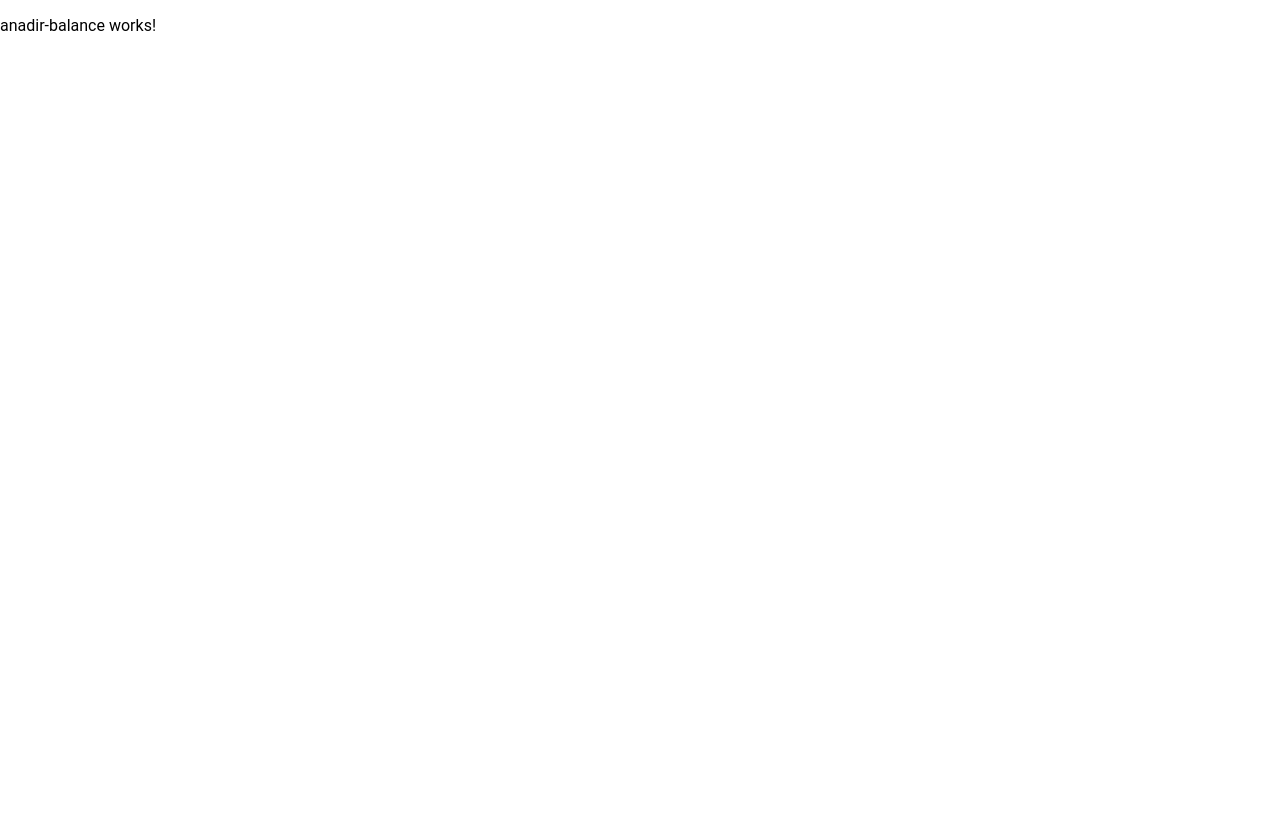
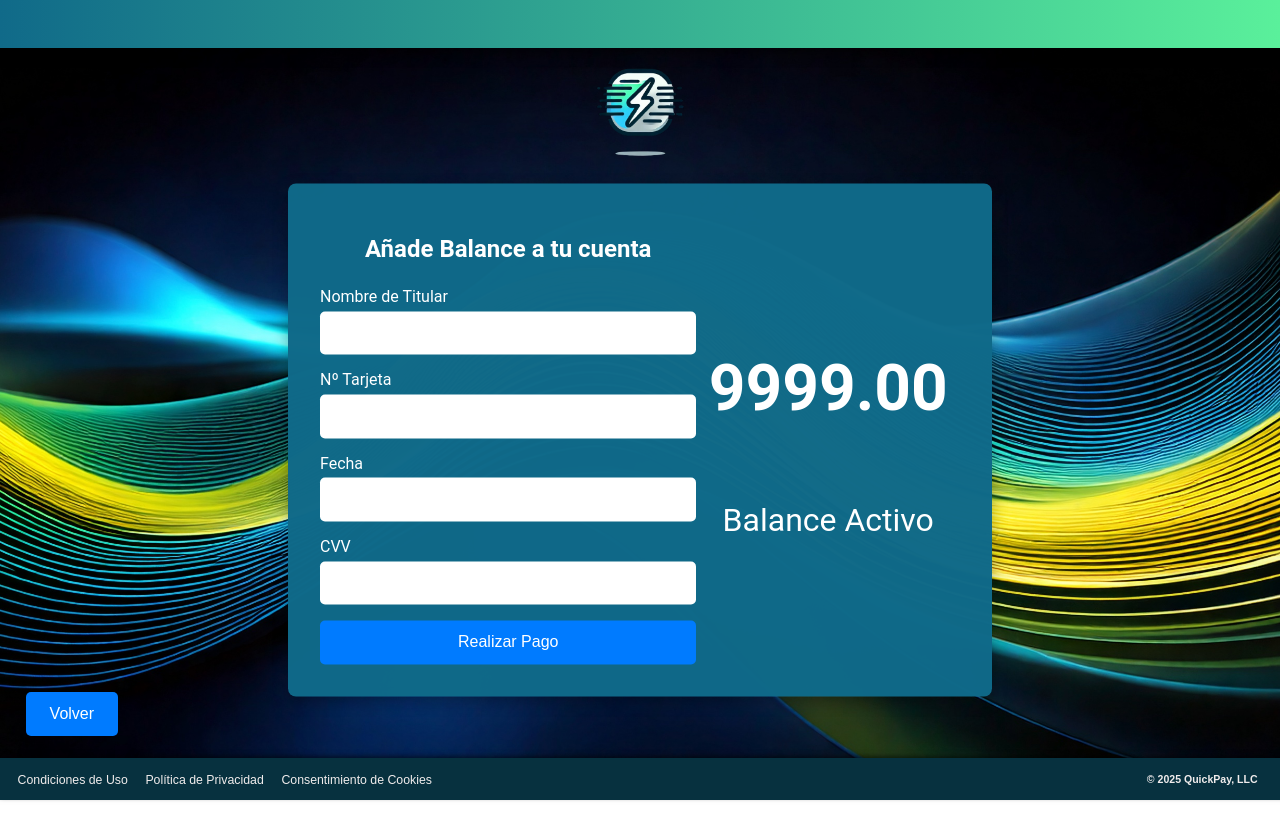
Before and after one commit to LuisFernandezMedina/WebDevFront, an Angular app in the folder QuickPay/: page /anadir-balance in a window 1280 px wide. Built offline with nearby package versions, Linux system fonts and the light colour scheme.

Commit message:
Ventana añadir balance

```diff
--- a/QuickPay/src/app/anadir-balance/anadir-balance.component.css
+++ b/QuickPay/src/app/anadir-balance/anadir-balance.component.css
@@ -0,0 +1,120 @@
+.container {
+    position: relative;
+    min-height: 100vh;
+    display: flex;
+    justify-content: center;
+    align-items: center;
+    padding-top: 0%;
+    background: url('/assets/images/background2.jpg') no-repeat center center;
+    background-size: cover;
+}
+
+.balance-container {
+    display: flex;
+    justify-content: space-between;
+    align-items: center;
+    width: 50vw;
+    max-width: 700px;
+    background-color: rgba(16, 106, 137, 0.99);
+    padding: 2rem;
+    border-radius: 8px;
+    box-shadow: 0 5px 15px rgba(0, 0, 0, 0.3);
+    position: absolute;
+    top: 55%;
+    left: 50%;
+    transform: translate(-50%, -50%);
+
+}
+
+.form-container {
+    flex: 1;
+    display: flex;
+    flex-direction: column;
+}
+
+h2 {
+    color: white;
+    text-align: center;
+    margin-bottom: 1.5rem;
+}
+
+.input-group {
+    display: flex;
+    flex-direction: column;
+    margin-bottom: 1rem;
+}
+
+.input-group label {
+    color: white;
+    font-size: 1rem;
+    margin-bottom: 0.3rem;
+}
+
+.input-group input {
+    padding: 0.8rem;
+    border: none;
+    border-radius: 5px;
+    font-size: 1rem;
+}
+
+.password-box {
+    position: relative;
+}
+
+.toggle-password {
+    position: absolute;
+    right: 10px;
+    top: 50%;
+    transform: translateY(-50%);
+    cursor: pointer;
+    color: white;
+    font-size: 0.9rem;
+    font-weight: bold;
+}
+
+.btn {
+    width: 100%;
+    background-color: #007bff;
+    border: none;
+    padding: 0.8rem;
+    border-radius: 5px;
+    color: white;
+    font-size: 1rem;
+    cursor: pointer;
+}
+
+.btn:hover {
+    background-color: #0056b3;
+}
+
+.balance-info {
+    flex: 0.7;
+    text-align: center;
+    color: white;
+    font-size: 2rem;
+    display: flex;
+    flex-direction: column;
+    justify-content: center;
+    align-items: center;
+}
+
+.back-button-container {
+    width: 35%;
+    position: fixed;
+    bottom: 8%;
+    left: 2%;
+}
+
+.back-button {
+    background-color: #007bff;
+    border: none;
+    padding: 0.8rem 1.5rem;
+    border-radius: 5px;
+    color: white;
+    font-size: 1rem;
+    cursor: pointer;
+}
+
+.back-button:hover {
+    background-color: #0056b3;
+}
--- a/QuickPay/src/app/anadir-balance/anadir-balance.component.html
+++ b/QuickPay/src/app/anadir-balance/anadir-balance.component.html
@@ -1 +1,48 @@
-<p>anadir-balance works!</p>
+<app-header></app-header>
+<div class="container">
+    <div class="balance-container">
+        <div class="form-container">
+            <h2>Añade Balance a tu cuenta</h2>
+            <form>
+                <div class="input-group">
+                    <label for="cardholder_name">Nombre de Titular</label>
+                    <input type="text" id="cardholder_name" [(ngModel)]="cardholder_name" name="cardholder_name" required>
+                </div>
+
+                <div class="input-group">
+                    <label for="card_number">Nº Tarjeta</label>
+                    <input type="text" id="card_number" [(ngModel)]="card_number" name="card_number" required>
+                </div>
+
+                <div class="input-group">
+                    <label for="expiration_date">Fecha</label>
+                    <input type="text" id="expiration_date" [(ngModel)]="expiration_date" name="expiration_date" required>
+                </div>
+
+                <div class="input-group password-box">
+                    <label for="cvv">CVV</label>
+                    <input type="password" id="cvv" [(ngModel)]="cvv" name="cvv" required>
+                    <span class="toggle-password" (click)="togglePasswordVisibility()">
+                        {{ passwordVisible ? 'Ocultar' : 'Mostrar' }}
+                    </span>
+                </div>
+
+                <button class="btn" type="button" (click)="addBalance()">Realizar Pago</button>
+            </form>
+        </div>
+
+        <div class="balance-info">
+            <h1>{{ user.balance }}</h1>
+            <p>Balance Activo</p>
+        </div>
+    </div>
+
+
+
+</div>
+<div class="back-button-container">
+    <button class="back-button" (click)="navigateTo('/ventana-principal')">Volver</button>
+</div>
+
+
+<app-footer></app-footer>
--- a/QuickPay/src/app/anadir-balance/anadir-balance.component.ts
+++ b/QuickPay/src/app/anadir-balance/anadir-balance.component.ts
@@ -1,12 +1,82 @@
-import { Component } from '@angular/core';
+import { CommonModule } from '@angular/common';
+import { Component, ViewChild } from '@angular/core';
+import { FormsModule, NgForm, ReactiveFormsModule } from '@angular/forms';
+import { ActivatedRoute, Router } from '@angular/router';
+import { UserService } from '../services/user.service';
+import { FooterComponent } from '../shared/footer/footer.component';
+import { HeaderComponent } from '../shared/header/header.component';
 
 @Component({
   selector: 'app-anadir-balance',
   standalone: true,
-  imports: [],
+  imports: [CommonModule, FormsModule, ReactiveFormsModule, FooterComponent, HeaderComponent],
   templateUrl: './anadir-balance.component.html',
   styleUrl: './anadir-balance.component.css'
 })
 export class AnadirBalanceComponent {
 
+
+  card_number: string = '';
+  expiration_date: string = '';
+  cvv: string = '';
+  cardholder_name: string = '';
+  passwordVisible = false;
+  card_number_Invalid = false;
+  TransactionFailed = false;
+  cvvInvalid = false;
+  dateInvalid = false;
+  errorMessage: string = '';
+  @ViewChild('CreditCardForm') creditcardForm!: NgForm;
+  user = {
+    nombre: 'Nombre y apellidos de usuario',
+    correo: 'user@correo.com',
+    balance: '9999.00'
+  };
+
+  isLoading: boolean = false;
+  token: string = '';
+
+  constructor(
+    private readonly router: Router,
+    private readonly userService: UserService,
+    private readonly route: ActivatedRoute
+  ) {}
+
+  ngOnInit(): void {
+    this.resetValidationStates();
+
+  }
+  resetValidationStates(): void {
+    this.passwordVisible = false;
+    this.card_number_Invalid = false;
+    this.TransactionFailed = false;
+    this.cvvInvalid = false;
+    this.dateInvalid = false;
+    this.errorMessage = '';
+  }
+  onCCChange(): void {
+
+  }
+
+  getUserInfo(email: string, token: string): void {
+
+  }
+
+  addBalance(): void {}
+
+  togglePasswordVisibility(): void {
+    this.passwordVisible = !this.passwordVisible;
+    const passwordInput = document.getElementById('cvv') as HTMLInputElement;
+    passwordInput.type = this.passwordVisible ? 'text' : 'password';
+  }
+
+
+  // Método para redirigir a las diferentes páginas
+  navigateTo(route: string): void {
+    this.isLoading = true;
+    setTimeout(() => {
+      this.isLoading = false;
+      this.router.navigate([route]);
+    }, 1000);
+  }
 }
```
